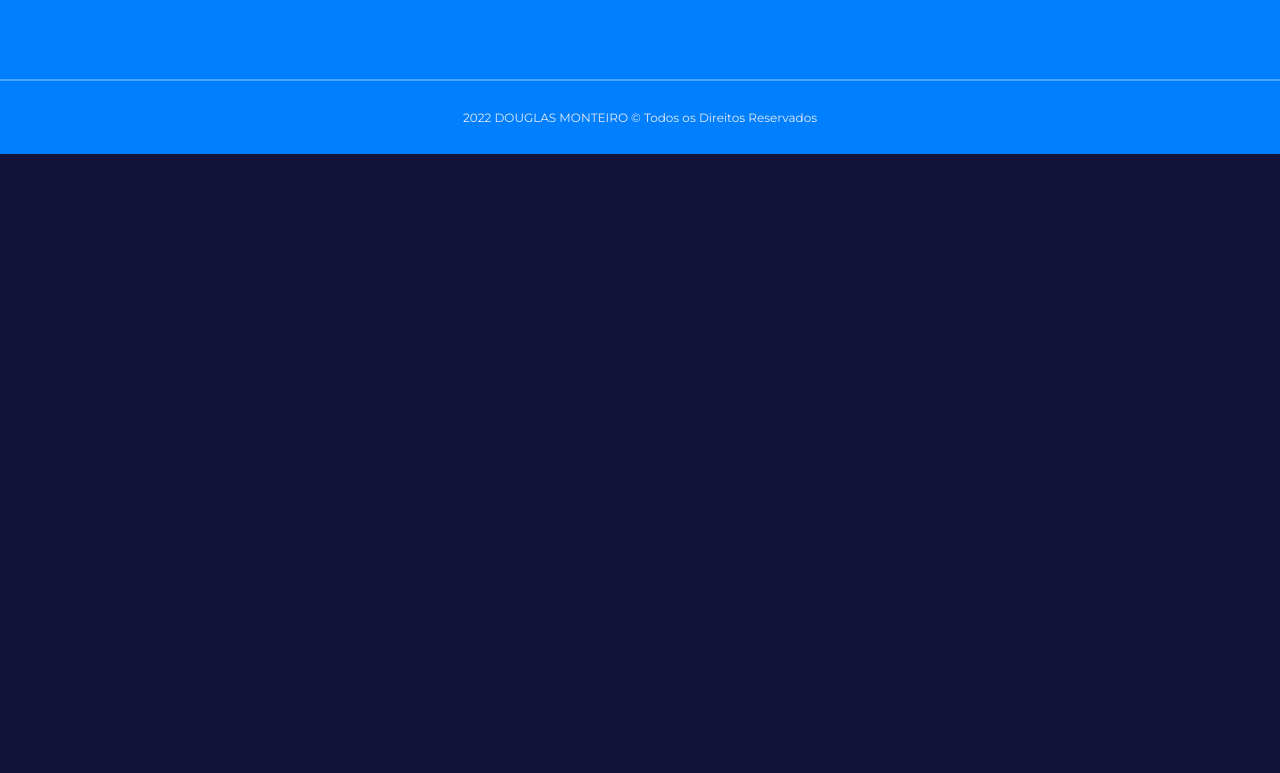
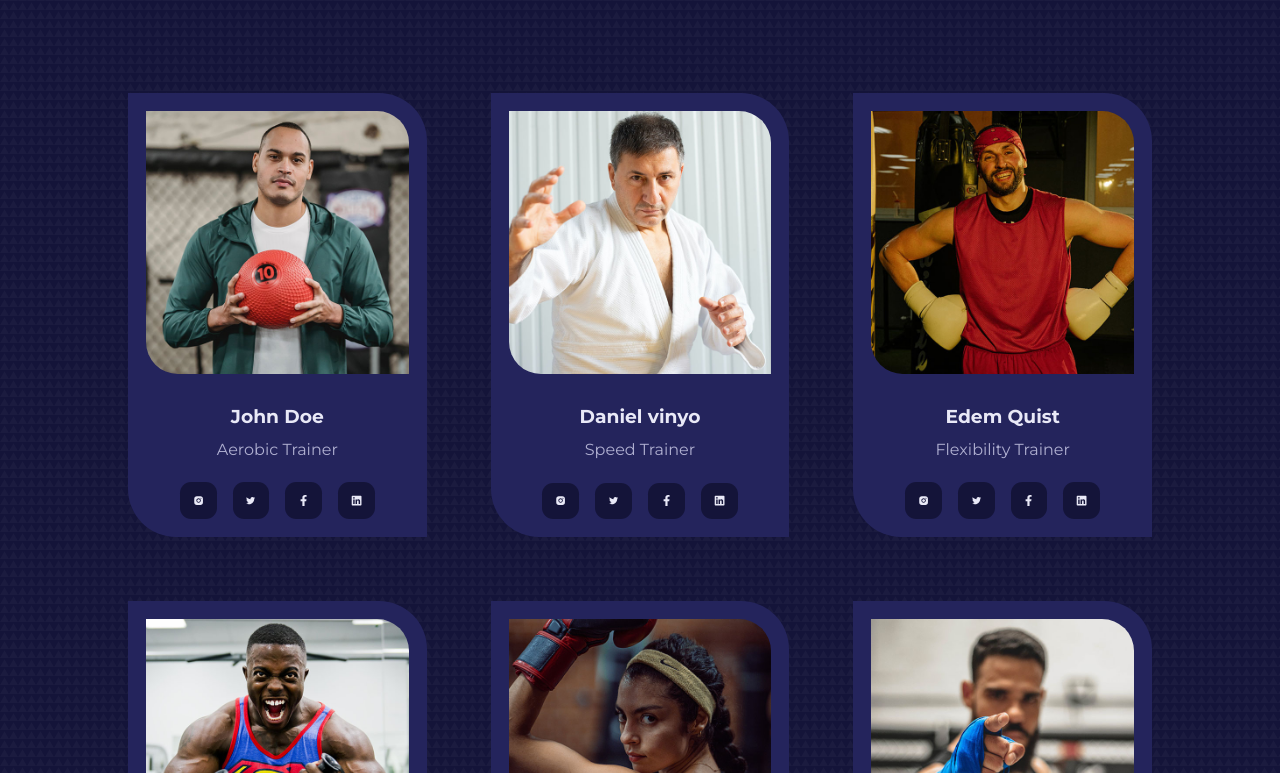
Before and after one commit to douglasmonteirodev/workout-website, a React (Create React App) app: page /trainers in a window 1280 px wide. Shown: the part 467-1240 px from the top of the page. Before the commit the page ends 800 px from the top, so only its background shows below. Built offline with nearby package versions, Linux system fonts and the light colour scheme.

Commit message:
finish project

```diff
--- /dev/null
+++ b/src/components/Trainer.jsx
@@ -0,0 +1,27 @@
+import Card from "../UI/Card";
+
+const Trainer = ({ image, name, job, socials }) => {
+  return (
+    <Card className='trainer'>
+      <div className='trainer__img'>
+        <img src={image} alt={name} />
+      </div>
+      <h3>{name}</h3>
+      <p>{job}</p>
+      <div className='trainer__socials'>
+        {socials.map(({ icon, link }, index) => (
+          <a
+            href={link}
+            key={index}
+            target='_blank'
+            rel='noreferrer noppener'
+          >
+            {icon}
+          </a>
+        ))}
+      </div>
+    </Card>
+  );
+};
+
+export default Trainer;
--- a/src/index.css
+++ b/src/index.css
@@ -36,7 +36,7 @@
   color: var(--color-gray-200);
   line-height: 1.7;
   overflow-x: hidden;
-  background-color: var(--color-gray-600);
+  background: var(--color-gray-600) url(./images/bg_texture.png);
 }
 
 .container {
@@ -131,6 +131,7 @@
 }
 
 .header {
+  text-align: center;
   margin-top: 5rem;
   height: 20rem;
   overflow: hidden;
--- a/src/pages/home/Home.jsx
+++ b/src/pages/home/Home.jsx
@@ -1,5 +1,4 @@
 import FAQs from "../../components/FAQs";
-import Footer from "../../components/Footer";
 import MainHeader from "../../components/MainHeader";
 import Programs from "../../components/Programs";
 import Testimonials from "../../components/Testimonials";
@@ -14,7 +13,6 @@
       <Values />
       <FAQs />
       <Testimonials />
-      <Footer />
     </>
   );
 };
--- a/src/pages/home/home.css
+++ b/src/pages/home/home.css
@@ -70,15 +70,12 @@
   background: linear-gradient(75deg, var(--color-secondary), transparent);
   border-radius: 50%;
   position: absolute;
+  filter: blur(15px);
   transition: var(--transition);
 }
 
 .main__header-image {
   position: relative;
-}
-
-.main__header-right:hover .main__header-circle {
-  filter: blur(15px);
 }
 
 /*----------------------programs-------------------------------*/
--- a/src/pages/notFound/NotFound.jsx
+++ b/src/pages/notFound/NotFound.jsx
@@ -1,7 +1,17 @@
+import { Link } from "react-router-dom";
 import "./notfound.css";
 
 const NotFound = () => {
-  return <div>NotFound</div>;
+  return (
+    <section>
+      <div className='container notfound__container'>
+        <h2>Page Not Found</h2>
+        <Link to='/' className='btn'>
+          Go Back Home
+        </Link>
+      </div>
+    </section>
+  );
 };
 
 export default NotFound;
--- a/src/pages/notFound/notfound.css
+++ b/src/pages/notFound/notfound.css
@@ -0,0 +1,9 @@
+.notfound__container {
+  text-align: center;
+  padding-top: 8rem;
+}
+
+.notfound__container .btn {
+  margin-top: 2rem;
+  display: inline-block;
+}
--- a/src/pages/plans/Plans.jsx
+++ b/src/pages/plans/Plans.jsx
@@ -1,7 +1,37 @@
+import Header from "../../components/Header";
+import HeaderImage from "../../images/header_bg_4.jpg";
+import Card from "../../UI/Card";
+import { plans } from "../../data";
+
 import "./plans.css";
 
 const Plans = () => {
-  return <div>Plans</div>;
+  return (
+    <>
+      <Header title='Membership Plans' image={HeaderImage}>
+        Lorem ipsum dolor sit amet consectetur, adipisicing elit. Magni eos
+        blanditiis quod.
+      </Header>
+      <section className='plans'>
+        <div className='container plans__container'>
+          {plans.map(({ id, name, desc, price, features }) => (
+            <Card key={id} className='plan'>
+              <h3>{name}</h3>
+              <small>{desc}</small>
+              <h1>{`$${price}`}</h1> <h2>/mo</h2>
+              <h4>Features</h4>
+              {features.map(({ feature, available }, index) => (
+                <p key={index} className={!available ? "disable" : ""}>
+                  {feature}
+                </p>
+              ))}
+              <button className='btn lg'>Choose Plan</button>
+            </Card>
+          ))}
+        </div>
+      </section>
+    </>
+  );
 };
 
 export default Plans;
--- a/src/pages/plans/plans.css
+++ b/src/pages/plans/plans.css
@@ -0,0 +1,60 @@
+.plans__container {
+  display: grid;
+  grid-template-columns: repeat(3, 1fr);
+  gap: 3rem;
+}
+
+.plan h3 {
+  margin-bottom: 0.8rem;
+}
+
+.plan small {
+  margin-bottom: 2rem;
+}
+
+.plan h1 {
+  color: var(--color-primary-variant);
+  display: inline;
+}
+
+.plan h2 {
+  display: inline;
+  color: var(--color-gray-400);
+}
+.plan h4 {
+  margin-top: 2rem;
+}
+
+.plan p {
+  margin-top: 1rem;
+  color: var(--color-gray-100);
+}
+
+.plan p.disable {
+  color: var(--color-gray-400);
+}
+
+.plan button {
+  margin-top: 3rem;
+  cursor: pointer;
+}
+
+/* MEDIA QUERIES (medium screens)*/
+
+@media screen and (max-width: 1024px) {
+  .plans__container {
+    grid-template-columns: 1fr 1fr;
+    gap: 2rem;
+  }
+}
+
+/* MEDIA QUERIES (small screens)*/
+@media screen and (max-width: 600px) {
+  .plans__container {
+    grid-template-columns: 1fr;
+  }
+  .plan {
+    width: 90%;
+    margin-inline: auto;
+  }
+}
--- a/src/pages/trainers/Trainers.jsx
+++ b/src/pages/trainers/Trainers.jsx
@@ -1,7 +1,40 @@
+import Header from "../../components/Header";
+import HeaderImage from "../../images/header_bg_5.jpg";
+import { trainers } from "../../data";
+import { FaLinkedin, FaFacebookF } from "react-icons/fa";
+import { AiFillInstagram, AiOutlineTwitter } from "react-icons/ai";
+import Trainer from "../../components/Trainer";
+
 import "./trainers.css";
 
 const Trainers = () => {
-  return <div>Trainers</div>;
+  return (
+    <>
+      <Header title='Our Trainers' image={HeaderImage}>
+        Lorem ipsum dolor sit amet consectetur adipisicing elit. Saepe
+        veritatis ut blanditiis quis inventore repellendus ad minus
+        doloribus aliquam sed!
+      </Header>
+      <section className='trainers'>
+        <div className='container trainers__container'>
+          {trainers.map(({ id, image, name, job, socials }) => (
+            <Trainer
+              key={id}
+              image={image}
+              name={name}
+              job={job}
+              socials={[
+                { icon: <AiFillInstagram />, link: socials[0] },
+                { icon: <AiOutlineTwitter />, link: socials[1] },
+                { icon: <FaFacebookF />, link: socials[2] },
+                { icon: <FaLinkedin />, link: socials[3] },
+              ]}
+            />
+          ))}
+        </div>
+      </section>
+    </>
+  );
 };
 
 export default Trainers;
--- a/src/pages/trainers/trainers.css
+++ b/src/pages/trainers/trainers.css
@@ -0,0 +1,63 @@
+.trainers__container {
+  display: grid;
+  grid-template-columns: repeat(3, 1fr);
+  gap: 4rem;
+}
+
+.card.trainer {
+  padding: 1rem;
+}
+
+.trainer__img {
+  border-radius: 0 2rem;
+  overflow: hidden;
+}
+
+.trainer h3 {
+  margin-top: 2rem;
+}
+.trainer p {
+  margin-top: 0.5rem;
+}
+
+.trainer__socials {
+  display: flex;
+  gap: 1rem;
+  justify-content: center;
+  align-items: center;
+  margin-top: 2rem 0;
+}
+
+.trainer__socials a {
+  display: flex;
+  font-size: 0.7rem;
+  background: var(--color-gray-600);
+  margin-top: 1.2rem;
+  padding: 0.8rem;
+  border-radius: 0.7rem;
+  transition: var(--transition);
+}
+
+.trainer:hover a {
+  background: var(--color-gray-500);
+}
+
+/* MEDIA QUERIES (medium screens)*/
+@media screen and (max-width: 1024px) {
+  .trainers__container {
+    grid-template-columns: 1fr 1fr;
+    gap: 2.5rem;
+  }
+}
+
+/* MEDIA QUERIES (small screens)*/
+@media screen and (max-width: 600px) {
+  .trainers__container {
+    grid-template-columns: 1fr;
+    gap: 2rem;
+  }
+  .card.trainer {
+    width: 90%;
+    margin-inline: auto;
+  }
+}
```
